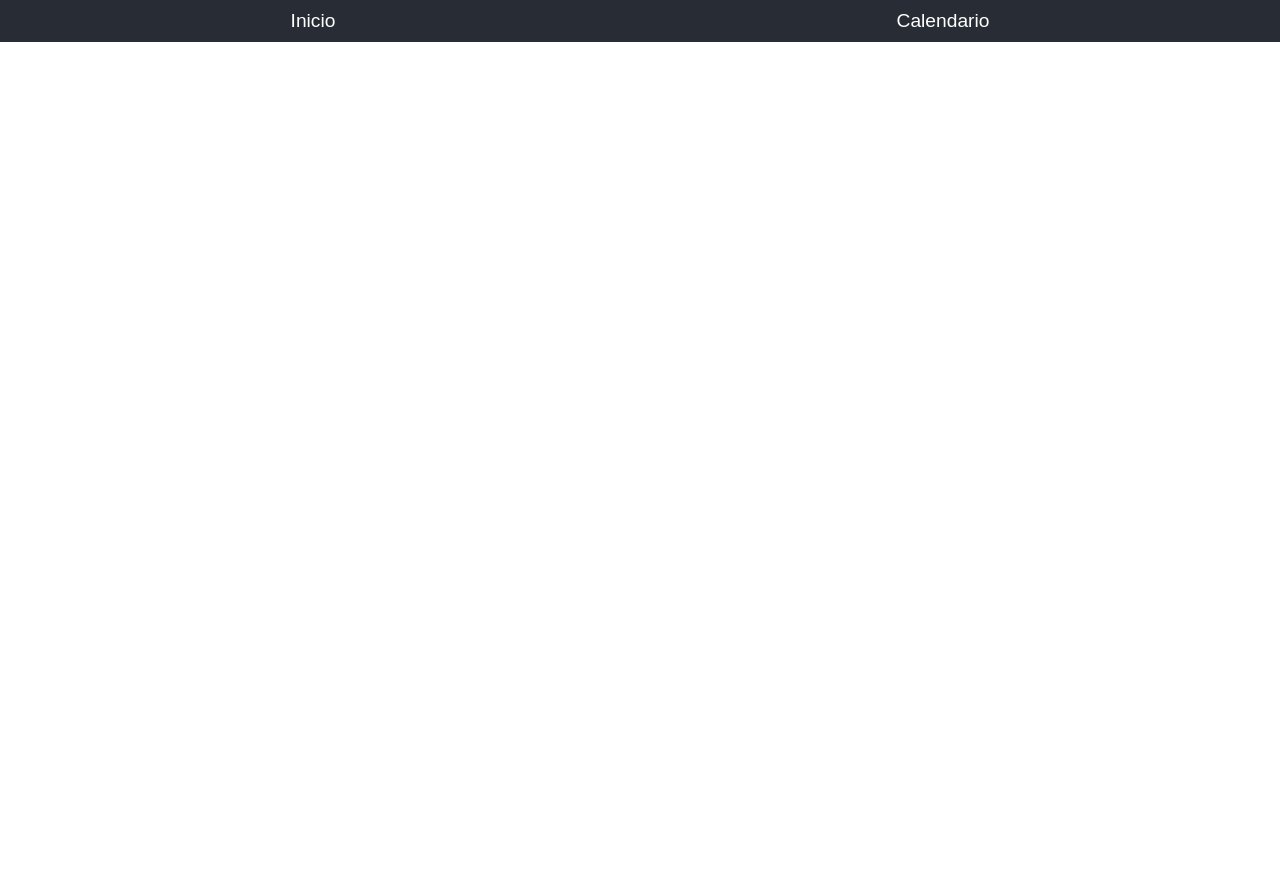
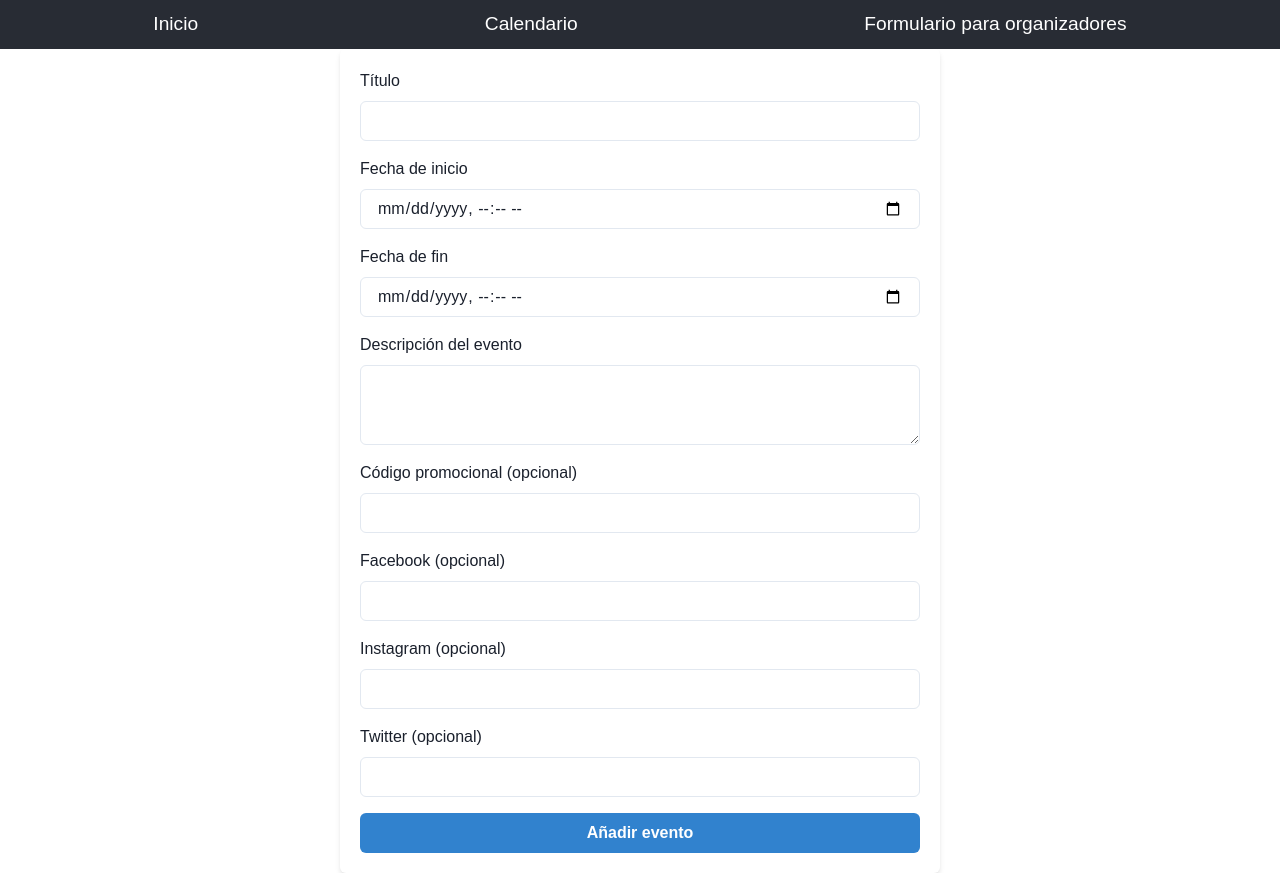
Before and after one commit to ulises-ASTRADA/moto-eventos, a React (Create React App) app: page /formulario in a window 1280 px wide. Before the commit this address had no page. Before the commit the page ends 800 px from the top, so only its background shows below. Built offline with nearby package versions, Linux system fonts and the light colour scheme.

Commit message:
Probando los eventos

```diff
--- a/package.json
+++ b/package.json
@@ -3,11 +3,15 @@
   "version": "0.1.0",
   "private": true,
   "dependencies": {
+    "@chakra-ui/react": "^2.10.1",
+    "@emotion/react": "^11.13.3",
+    "@emotion/styled": "^11.13.0",
     "@testing-library/jest-dom": "^5.17.0",
     "@testing-library/react": "^13.4.0",
     "@testing-library/user-event": "^13.5.0",
     "axios": "^1.7.7",
     "formik": "^2.4.6",
+    "framer-motion": "^11.11.4",
     "moment": "^2.30.1",
     "react": "^18.3.1",
     "react-big-calendar": "^1.15.0",
--- a/src/App.js
+++ b/src/App.js
@@ -4,8 +4,13 @@ import logo from './logo.svg';
 import './App.css';
 import MainPage from './components/MainPage';
 import CalendarPage from './components/CalendarPage';
+import AddEventForm from './components/AddEventForm';
+import EventDetailsPage from './components/EventDetailsPage';
 
 function App() {
+
+  const [events, setEvents] = React.useState([]);
+
   return (
     <Router>
       <div className="App">
@@ -18,6 +23,9 @@ function App() {
             <li>
               <Link to="/calendario">Calendario</Link>
             </li>
+            <li>
+              <Link to="/formulario">Formulario para organizadores</Link>
+            </li>
           </ul>
         </nav>
 
@@ -25,6 +33,8 @@ function App() {
         <Routes>
           <Route path="/" element={<MainPage />} />
           <Route path="/calendario" element={<CalendarPage />} />
+          <Route path="/formulario" element={<AddEventForm />} />
+          <Route path="/evento/:eventId" element={<EventDetailsPage events={events} />} />
         </Routes>
       </div>
     </Router>
--- a/src/components/AddEventForm.jsx
+++ b/src/components/AddEventForm.jsx
@@ -2,44 +2,113 @@
 import React from 'react';
 import { Formik, Form, Field, ErrorMessage } from 'formik';
 import * as Yup from 'yup';
+import { useNavigate } from 'react-router-dom';
+import {
+  Box,
+  FormControl,
+  FormLabel,
+  Input,
+  Textarea,
+  Button,
+  FormErrorMessage,
+  VStack
+} from '@chakra-ui/react';
 
 const AddEventForm = ({ onSubmit }) => {
+  const navigate = useNavigate(); // Hook para redirigir
+
   const initialValues = {
     title: '',
     start: '',
     end: '',
+    description: '',
+    promoCode: '',
+    facebook: '',
+    instagram: '',
+    twitter: ''
   };
 
   const validationSchema = Yup.object({
     title: Yup.string().required('El título es obligatorio'),
     start: Yup.date().required('La fecha de inicio es obligatoria'),
     end: Yup.date().required('La fecha de fin es obligatoria'),
+    description: Yup.string().required('La descripción es obligatoria'),
+    promoCode: Yup.string(),
+    facebook: Yup.string().url('URL inválida'),
+    instagram: Yup.string().url('URL inválida'),
+    twitter: Yup.string().url('URL inválida')
   });
 
   return (
     <Formik
       initialValues={initialValues}
       validationSchema={validationSchema}
-      onSubmit={onSubmit}
+      onSubmit={(values) => {
+        onSubmit(values); // Llamamos a la función para agregar el evento
+        navigate('/calendario'); // Redirigimos a la página del calendario
+      }}
     >
-      <Form>
-        <div>
-          <label htmlFor="title">Título</label>
-          <Field name="title" type="text" />
-          <ErrorMessage name="title" component="div" />
-        </div>
-        <div>
-          <label htmlFor="start">Fecha de inicio</label>
-          <Field name="start" type="datetime-local" />
-          <ErrorMessage name="start" component="div" />
-        </div>
-        <div>
-          <label htmlFor="end">Fecha de fin</label>
-          <Field name="end" type="datetime-local" />
-          <ErrorMessage name="end" component="div" />
-        </div>
-        <button type="submit">Añadir evento</button>
-      </Form>
+      {({ handleSubmit, errors, touched }) => (
+        <Box
+          as="form"
+          onSubmit={handleSubmit}
+          p={5}
+          maxW="600px"
+          mx="auto"
+          boxShadow="md"
+          borderRadius="md"
+        >
+          <VStack spacing={4}>
+            <FormControl isInvalid={errors.title && touched.title}>
+              <FormLabel htmlFor="title">Título</FormLabel>
+              <Field as={Input} id="title" name="title" />
+              <FormErrorMessage>{errors.title}</FormErrorMessage>
+            </FormControl>
+
+            <FormControl isInvalid={errors.start && touched.start}>
+              <FormLabel htmlFor="start">Fecha de inicio</FormLabel>
+              <Field as={Input} id="start" name="start" type="datetime-local" />
+              <FormErrorMessage>{errors.start}</FormErrorMessage>
+            </FormControl>
+
+            <FormControl isInvalid={errors.end && touched.end}>
+              <FormLabel htmlFor="end">Fecha de fin</FormLabel>
+              <Field as={Input} id="end" name="end" type="datetime-local" />
+              <FormErrorMessage>{errors.end}</FormErrorMessage>
+            </FormControl>
+
+            <FormControl isInvalid={errors.description && touched.description}>
+              <FormLabel htmlFor="description">Descripción del evento</FormLabel>
+              <Field as={Textarea} id="description" name="description" />
+              <FormErrorMessage>{errors.description}</FormErrorMessage>
+            </FormControl>
+
+            <FormControl>
+              <FormLabel htmlFor="promoCode">Código promocional (opcional)</FormLabel>
+              <Field as={Input} id="promoCode" name="promoCode" />
+            </FormControl>
+
+            <FormControl>
+              <FormLabel htmlFor="facebook">Facebook (opcional)</FormLabel>
+              <Field as={Input} id="facebook" name="facebook" type="url" />
+            </FormControl>
+
+            <FormControl>
+              <FormLabel htmlFor="instagram">Instagram (opcional)</FormLabel>
+              <Field as={Input} id="instagram" name="instagram" type="url" />
+            </FormControl>
+
+            <FormControl>
+              <FormLabel htmlFor="twitter">Twitter (opcional)</FormLabel>
+              <Field as={Input} id="twitter" name="twitter" type="url" />
+            </FormControl>
+
+            <Button type="submit" colorScheme="blue" width="full">
+              Añadir evento
+            </Button>
+          </VStack>
+        </Box>
+      )}
     </Formik>
   );
 };
--- a/src/components/CalendarPage.jsx
+++ b/src/components/CalendarPage.jsx
@@ -4,7 +4,7 @@ import { Calendar, momentLocalizer } from 'react-big-calendar';
 import moment from 'moment';
 import 'react-big-calendar/lib/css/react-big-calendar.css';
 import AddEventForm from './AddEventForm';
-
+import { useNavigate } from 'react-router-dom';
 
 // Configuración del localizador de fechas
 const localizer = momentLocalizer(moment);
@@ -16,16 +16,36 @@ const CalendarPage = () => {
       start: new Date(),
       end: new Date(),
       allDay: true,
+      description: "Descripción del evento de ejemplo",
+      promoCode: "PROMO123",
+      facebook: "https://facebook.com/event",
+      instagram: "https://instagram.com/event",
+      twitter: "https://twitter.com/event"
     },
   ]);
 
+  const navigate = useNavigate();
+
+  // Función para manejar la adición de un nuevo evento
   const handleAddEvent = (values) => {
     const newEvent = {
       title: values.title,
       start: new Date(values.start),
       end: new Date(values.end),
+      description: values.description,
+      promoCode: values.promoCode || 'N/A',
+      facebook: values.facebook || '',
+      instagram: values.instagram || '',
+      twitter: values.twitter || ''
     };
+    // Actualizamos el estado de events con el nuevo evento
     setEvents([...events, newEvent]);
+  };
+
+  // Función para manejar la selección de un evento
+  const handleSelectEvent = (event) => {
+    const eventIndex = events.indexOf(event);
+    navigate(`/evento/${eventIndex}`);
   };
 
   return (
@@ -37,10 +57,11 @@ const CalendarPage = () => {
         startAccessor="start"
         endAccessor="end"
         style={{ height: 500 }}
+        onSelectEvent={handleSelectEvent}
       />
-
-    <h2>Añadir un nuevo evento</h2>
-    <AddEventForm onSubmit={handleAddEvent} />
+      <h2>Añadir un nuevo evento</h2>
+      {/* Pasamos la función handleAddEvent al formulario como prop */}
+      <AddEventForm onSubmit={handleAddEvent} />
     </div>
   );
 };
--- /dev/null
+++ b/src/components/EventDetailsPage.jsx
@@ -0,0 +1,30 @@
+// src/components/EventDetailsPage.jsx
+import React from 'react';
+import { useParams } from 'react-router-dom';
+
+const EventDetailsPage = ({ events }) => {
+  const { eventId } = useParams();
+  const event = events.find((e, index) => index.toString() === eventId);
+
+  if (!event) {
+    return <h2>Evento no encontrado</h2>;
+  }
+
+  return (
+    <div>
+      <h1>{event.title}</h1>
+      <p><strong>Descripción:</strong> {event.description}</p>
+      <p><strong>Fecha de inicio:</strong> {new Date(event.start).toLocaleString()}</p>
+      <p><strong>Fecha de fin:</strong> {new Date(event.end).toLocaleString()}</p>
+      <p><strong>Código promocional:</strong> {event.promoCode}</p>
+      <p><strong>Redes sociales:</strong></p>
+      <ul>
+        {event.facebook && <li><a href={event.facebook}>Facebook</a></li>}
+        {event.instagram && <li><a href={event.instagram}>Instagram</a></li>}
+        {event.twitter && <li><a href={event.twitter}>Twitter</a></li>}
+      </ul>
+    </div>
+  );
+};
+
+export default EventDetailsPage;
--- a/src/index.js
+++ b/src/index.js
@@ -1,17 +1,12 @@
+// src/index.js
 import React from 'react';
-import ReactDOM from 'react-dom/client';
-import './index.css';
+import ReactDOM from 'react-dom';
+import { ChakraProvider } from '@chakra-ui/react';
 import App from './App';
-import reportWebVitals from './reportWebVitals';
 
-const root = ReactDOM.createRoot(document.getElementById('root'));
-root.render(
-  <React.StrictMode>
+ReactDOM.render(
+  <ChakraProvider>
     <App />
-  </React.StrictMode>
+  </ChakraProvider>,
+  document.getElementById('root')
 );
-
-// If you want to start measuring performance in your app, pass a function
-// to log results (for example: reportWebVitals(console.log))
-// or send to an analytics endpoint. Learn more: https://bit.ly/CRA-vitals
-reportWebVitals();
```
Also changed, not shown: 1 other file (tests, documents, lock files or other folders).
